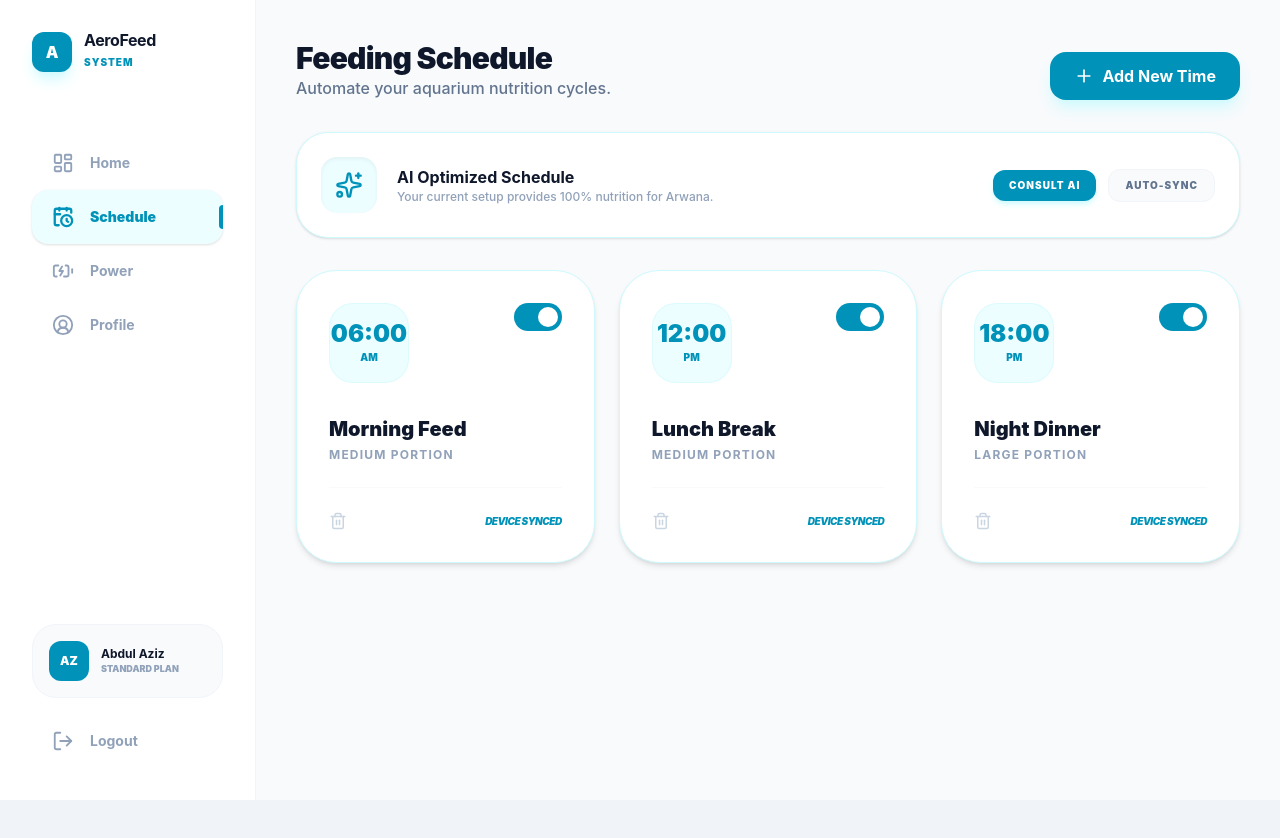
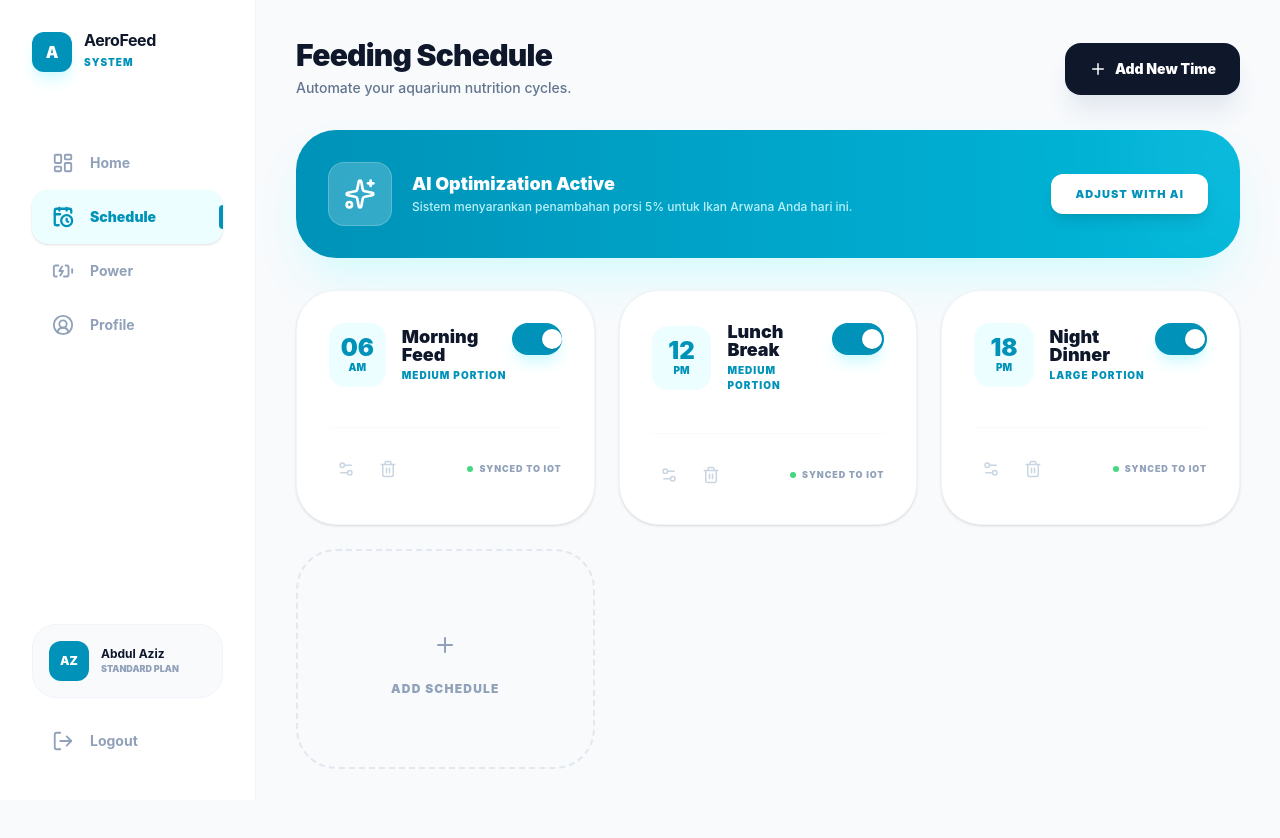
Before and after one commit to abdlaz12/Aerofeed, a Next.js app: page /schedule in a window 1280 px wide. Shown: the top 838 px of the page. Before the commit the page ends 800 px from the top, so only its background shows below. Built offline with nearby package versions, Linux system fonts and the light colour scheme.

Commit message:
frontend

```diff
--- a/src/pages/api/sensor.js
+++ b/src/pages/api/sensor.js
@@ -39,7 +39,7 @@ export default async function handler(req, res) {
       }
     }
 
-    const data = await SensorData.find(filter).sort({ timestamp: -1 }).limit(10);
+    const data = await SensorLog.find(filter).sort({ timestamp: -1 }).limit(10);
     return res.status(200).json(data);
   }
 }
--- a/src/pages/profile.js
+++ b/src/pages/profile.js
@@ -1,90 +1,87 @@
 import {
   UserCircle2, Wifi, Shield, CreditCard, Bell,
   ChevronRight, LogOut, HelpCircle, Star, Fish,
-  Smartphone, CheckCircle2, Settings, Award, Globe
+  Smartphone, CheckCircle2, Settings, Award, Globe, Activity
 } from "lucide-react";
 import Link from 'next/link';
 
-// Data groups (Organized for Desktop View)
+// Data groups (Organized for Responsive View)
 const groups = [
   {
     title: "My Device",
     rows: [
-      { icon: Wifi,        label: "Device Status", sub: "AeroFeed Unit A1",        value: "Connected", iconBg: "bg-cyan-50", iconColor: "text-cyan-600" },
-      { icon: Fish,        label: "Feed System",   sub: "Pellet dispenser active",  value: "Ready",     iconBg: "bg-cyan-50", iconColor: "text-cyan-600" },
+      { icon: Wifi, label: "Device Status", sub: "AeroFeed Unit A1", value: "Connected", iconBg: "bg-cyan-50", iconColor: "text-cyan-600" },
+      { icon: Fish, label: "Feed System", sub: "Pellet dispenser active", value: "Ready", iconBg: "bg-cyan-50", iconColor: "text-cyan-600" },
     ],
   },
   {
     title: "Account & Security",
     rows: [
-      { icon: CreditCard,  label: "Subscription",  sub: "Renews June 10, 2026",    badge: "PRO",    iconBg: "bg-cyan-50", iconColor: "text-cyan-600" },
-      { icon: Bell,        label: "Alerts",        sub: "Push & Email notifications", value: "On",     iconBg: "bg-amber-50", iconColor: "text-amber-600" },
+      { icon: CreditCard, label: "Subscription", sub: "Renews June 10, 2026", badge: "PRO", iconBg: "bg-cyan-50", iconColor: "text-cyan-600" },
+      { icon: Bell, label: "Alerts", sub: "Push & Email notifications", value: "On", iconBg: "bg-amber-50", iconColor: "text-amber-600" },
     ],
   },
   {
     title: "Support",
     rows: [
-      { icon: HelpCircle,  label: "Contact Us", sub: "For Help and Information",    iconBg: "bg-slate-100", iconColor: "text-slate-500" },
+      { icon: HelpCircle, label: "Contact Us", sub: "For Help and Information", iconBg: "bg-slate-50", iconColor: "text-slate-500" },
     ],
   },
 ];
 
 export default function Profile() {
   return (
-    <div className="space-y-8 pb-10">
+    <div className="space-y-6 md:space-y-8 pb-10 px-1 md:px-0">
 
       {/* ── HEADER ── */}
-      <header className="flex justify-between items-center">
+      <header className="flex flex-col md:flex-row justify-between items-start md:items-center gap-2">
         <div>
-          <h1 className="text-3xl font-black text-slate-900 tracking-tight">Account Settings</h1>
-          <p className="text-slate-500 font-medium">Manage your farm profile and device preferences.</p>
+          <h1 className="text-2xl md:text-4xl font-black text-slate-900 tracking-tight leading-none mb-2">Account Settings</h1>
+          <p className="text-slate-500 font-medium text-sm">Manage your farm profile and device preferences.</p>
         </div>
       </header>
 
-      <div className="grid lg:grid-cols-3 gap-8">
+      <div className="grid grid-cols-1 lg:grid-cols-3 gap-6 md:gap-8 items-start">
 
         {/* ── LEFT: PROFILE CARD ── */}
         <div className="lg:col-span-1 space-y-6">
-          <div className="bg-gradient-to-br from-cyan-600 to-cyan-500 rounded-[3rem] p-8 text-white shadow-xl shadow-cyan-100 relative overflow-hidden">
+          <div className="bg-gradient-to-br from-slate-900 to-slate-800 rounded-[2.5rem] md:rounded-[3rem] p-8 text-white shadow-2xl relative overflow-hidden group">
             <div className="relative z-10 flex flex-col items-center text-center">
               <div className="relative mb-6">
-                <div className="w-24 h-24 rounded-[2rem] bg-white/20 border-4 border-white/40 flex items-center justify-center backdrop-blur-sm">
-                  <span className="text-3xl font-black">AZ</span>
+                <div className="w-24 h-24 md:w-28 md:h-28 rounded-[2.5rem] bg-cyan-600 flex items-center justify-center text-white font-black text-3xl shadow-xl shadow-cyan-900/20">
+                  AZ
                 </div>
-                <div className="absolute -bottom-1 -right-1 w-8 h-8 rounded-2xl bg-green-500 border-4 border-white flex items-center justify-center">
+                <div className="absolute -bottom-1 -right-1 w-8 h-8 rounded-2xl bg-green-500 border-4 border-slate-900 flex items-center justify-center">
                   <CheckCircle2 size={16} className="text-white" />
                 </div>
               </div>
 
               <h2 className="text-2xl font-black mb-1 tracking-tight">Abdul Aziz</h2>
-              <p className="text-cyan-100 text-sm font-medium mb-4">aziz@aerofeed.id</p>
+              <p className="text-slate-400 text-xs font-bold uppercase tracking-widest mb-4">Software Engineering</p>
 
-              <div className="flex gap-2">
-                <span className="px-3 py-1 bg-green-500/30 rounded-full text-[10px] font-black tracking-widest uppercase border border-green-400/30">Active</span>
+              <div className="flex flex-wrap justify-center gap-2">
+                <span className="px-3 py-1.5 bg-white/10 rounded-xl text-[9px] font-black tracking-widest uppercase border border-white/5 backdrop-blur-md">PRO Plan</span>
+                <span className="px-3 py-1.5 bg-green-500/20 text-green-400 rounded-xl text-[9px] font-black tracking-widest uppercase border border-green-500/20">Active User</span>
               </div>
             </div>
 
-            {/* Achievement Badge */}
-            <div className="mt-8 pt-6 border-t border-white/10 relative z-10">
-            </div>
-
-            <div className="absolute -top-10 -left-10 w-32 h-32 bg-white/10 rounded-full blur-2xl" />
+            <div className="absolute -top-10 -right-10 w-32 h-32 bg-cyan-500/10 rounded-full blur-3xl group-hover:bg-cyan-500/20 transition-all duration-700" />
           </div>
 
-          {/* Quick Stats */}
-          <div className="bg-white rounded-[2.5rem] p-8 border border-slate-100 shadow-sm grid grid-cols-2 gap-4">
-            <div className="text-center p-4 bg-slate-50 rounded-3xl">
+          {/* Quick Stats Grid */}
+          <div className="bg-white rounded-[2.5rem] p-6 border border-slate-100 shadow-sm grid grid-cols-2 gap-4">
+            <div className="text-center p-5 bg-slate-50/50 rounded-3xl border border-slate-50">
               <p className="text-2xl font-black text-slate-900">2</p>
-              <p className="text-[10px] text-slate-400 font-bold uppercase tracking-widest">Units</p>
+              <p className="text-[10px] text-slate-400 font-bold uppercase tracking-[0.2em]">Devices</p>
             </div>
-            <div className="text-center p-4 bg-slate-50 rounded-3xl">
+            <div className="text-center p-5 bg-slate-50/50 rounded-3xl border border-slate-50">
               <p className="text-2xl font-black text-slate-900">5</p>
-              <p className="text-[10px] text-slate-400 font-bold uppercase tracking-widest">Ponds</p>
+              <p className="text-[10px] text-slate-400 font-bold uppercase tracking-[0.2em]">Ponds</p>
             </div>
           </div>
 
-          <button className="w-full flex items-center justify-center gap-3 py-4 rounded-[2rem] bg-red-50 text-red-500 font-black text-sm hover:bg-red-100 transition-all border border-red-100/50">
-            <LogOut size={18} /> Sign Out from AeroFeed
+          <button className="w-full flex items-center justify-center gap-3 py-4 md:py-5 rounded-[2rem] bg-white text-red-500 font-black text-sm hover:bg-red-50 transition-all border border-red-50 shadow-sm">
+            <LogOut size={18} /> Sign Out
           </button>
         </div>
 
@@ -92,22 +89,22 @@ export default function Profile() {
         <div className="lg:col-span-2 space-y-6">
           {groups.map((grp, gi) => (
             <div key={gi} className="bg-white rounded-[2.5rem] border border-slate-100 shadow-sm overflow-hidden">
-              <div className="px-8 py-5 border-b border-slate-50 bg-slate-50/30">
-                <p className="text-slate-400 text-[10px] font-black uppercase tracking-[0.2em]">{grp.title}</p>
+              <div className="px-8 py-5 border-b border-slate-50 bg-slate-50/20">
+                <p className="text-slate-400 text-[10px] font-black uppercase tracking-[0.2em] leading-none">{grp.title}</p>
               </div>
               <div className="divide-y divide-slate-50">
                 {grp.rows.map((row, ri) => (
-                  <button key={ri} className="w-full flex items-center gap-4 px-8 py-5 hover:bg-slate-50/50 transition-colors group">
-                    <div className={`w-12 h-12 rounded-2xl flex items-center justify-center shrink-0 ${row.iconBg} ${row.iconColor} shadow-sm`}>
+                  <button key={ri} className="w-full flex items-center gap-4 px-6 md:px-8 py-5 hover:bg-slate-50/50 transition-all group">
+                    <div className={`w-10 h-10 md:w-12 md:h-12 rounded-2xl flex items-center justify-center shrink-0 ${row.iconBg} ${row.iconColor} shadow-sm group-hover:scale-105 transition-transform`}>
                       <row.icon size={20} strokeWidth={2.5} />
                     </div>
-                    <div className="flex-1 text-left">
-                      <p className="text-slate-900 text-sm font-black">{row.label}</p>
-                      <p className="text-slate-400 text-[11px] font-medium">{row.sub}</p>
+                    <div className="flex-1 text-left min-w-0">
+                      <p className="text-slate-900 text-sm font-black truncate">{row.label}</p>
+                      <p className="text-slate-400 text-[10px] md:text-[11px] font-medium truncate">{row.sub}</p>
                     </div>
-                    <div className="flex items-center gap-3">
-                      {row.badge && ( <span className="px-3 py-1 bg-cyan-50 text-cyan-600 text-[10px] font-black rounded-lg"> {row.badge} </span> )}
-                      {row.value && ( <span className="text-slate-400 text-xs font-bold uppercase tracking-tighter">{row.value}</span> )}
+                    <div className="flex items-center gap-2 md:gap-4 shrink-0">
+                      {row.badge && ( <span className="px-3 py-1 bg-cyan-600 text-white text-[9px] font-black rounded-lg shadow-lg shadow-cyan-100"> {row.badge} </span> )}
+                      {row.value && ( <span className="text-slate-400 text-[10px] md:text-xs font-bold uppercase tracking-tighter">{row.value}</span> )}
                       <ChevronRight size={18} className="text-slate-200 group-hover:text-cyan-600 transition-colors" />
                     </div>
                   </button>
--- a/src/pages/schedule.js
+++ b/src/pages/schedule.js
@@ -1,11 +1,12 @@
 import { useState } from "react";
-import { CalendarClock, Clock, Trash2, Plus, Sparkles } from "lucide-react";
+import { CalendarClock, Clock, Trash2, Plus, Sparkles, ChevronRight, Settings2 } from "lucide-react";
 import Link from 'next/link';
+import { motion, AnimatePresence } from "framer-motion";
 
 const initialSchedules = [
-  { id: 1, time: "06:00", period: "AM", label: "Morning Feed", portion: "Medium", color: "bg-cyan-50 text-cyan-600", enabled: true },
-  { id: 2, time: "12:00", period: "PM", label: "Lunch Break", portion: "Medium", color: "bg-cyan-50 text-cyan-600", enabled: true },
-  { id: 3, time: "18:00", period: "PM", label: "Night Dinner", portion: "Large", color: "bg-purple-50 text-purple-600", enabled: true },
+  { id: 1, time: "06:00", period: "AM", label: "Morning Feed", portion: "Medium", enabled: true },
+  { id: 2, time: "12:00", period: "PM", label: "Lunch Break", portion: "Medium", enabled: true },
+  { id: 3, time: "18:00", period: "PM", label: "Night Dinner", portion: "Large", enabled: true },
 ];
 
 export default function SchedulePage() {
@@ -16,70 +17,106 @@ export default function SchedulePage() {
   };
 
   return (
-    <div className="space-y-8">
-      <header className="flex justify-between items-end">
+    <div className="space-y-8 pb-10">
+      {/* ── HEADER ── */}
+      <header className="flex flex-col md:flex-row justify-between items-start md:items-center gap-4">
         <div>
-          <h1 className="text-3xl font-black text-slate-900 tracking-tight">Feeding Schedule</h1>
-          <p className="text-slate-500 font-medium">Automate your aquarium nutrition cycles.</p>
+          <h1 className="text-3xl font-black text-slate-900 tracking-tight leading-none mb-2">Feeding Schedule</h1>
+          <p className="text-slate-500 font-medium text-sm">Automate your aquarium nutrition cycles.</p>
         </div>
-        <button className="bg-cyan-600 text-white px-6 py-3 rounded-2xl font-bold flex items-center gap-2 hover:bg-cyan-700 transition-all shadow-lg shadow-cyan-100">
-          <Plus size={20} /> Add New Time
+        <button className="w-full md:w-auto bg-slate-900 text-white px-6 py-4 rounded-2xl font-black text-sm flex items-center justify-center gap-2 hover:bg-slate-800 transition-all shadow-xl shadow-slate-200 active:scale-95">
+          <Plus size={18} /> Add New Time
         </button>
       </header>
 
-      {/* AI Optimized Banner (Ditambah link ke chat) */}
-      <div className="bg-white border border-cyan-100 rounded-[2rem] p-6 flex items-center justify-between shadow-sm">
-        <div className="flex items-center gap-5">
-          <div className="w-14 h-14 rounded-2xl bg-cyan-50 flex items-center justify-center text-cyan-600 shadow-inner">
-            <Sparkles size={28} />
+      {/* ── AI RECOMMENDATION CARD (Lebih Minimalis) ── */}
+      <div className="bg-gradient-to-r from-cyan-600 to-cyan-500 rounded-[2.5rem] p-6 md:p-8 text-white shadow-2xl shadow-cyan-100 relative overflow-hidden group">
+        <div className="relative z-10 flex flex-col md:flex-row justify-between items-center gap-6">
+          <div className="flex items-center gap-5 text-center md:text-left flex-col md:flex-row">
+            <div className="w-16 h-16 rounded-2xl bg-white/20 backdrop-blur-md flex items-center justify-center border border-white/20">
+              <Sparkles size={32} className="text-white" />
             </div>
             <div>
-            <p className="text-slate-900 font-bold">AI Optimized Schedule</p>
-            <p className="text-slate-400 text-xs font-medium">Your current setup provides 100% nutrition for Arwana.</p>
+              <p className="text-lg font-black leading-tight">AI Optimization Active</p>
+              <p className="text-cyan-100 text-xs font-medium opacity-90 mt-1">Sistem menyarankan penambahan porsi 5% untuk Ikan Arwana Anda hari ini.</p>
             </div>
           </div>
-        <div className="flex items-center gap-3">
           <Link href="/chat">
-            <button className="px-4 py-2 bg-cyan-600 text-white rounded-xl text-[10px] font-black uppercase tracking-widest hover:bg-cyan-700 transition-all shadow-md shadow-cyan-100">
-              Consult AI
+            <button className="bg-white text-cyan-600 px-6 py-3 rounded-xl text-[11px] font-black uppercase tracking-widest hover:bg-cyan-50 transition-all shadow-lg">
+              Adjust with AI
             </button>
           </Link>
-          <div className="px-4 py-2 bg-slate-50 rounded-xl text-slate-500 text-[10px] font-black uppercase tracking-widest border border-slate-100">
-            Auto-Sync
         </div>
+        <div className="absolute -top-10 -right-10 w-32 h-32 bg-white/10 rounded-full blur-3xl" />
+      </div>
+
+      {/* ── SCHEDULE LIST ── */}
+      <div className="grid grid-cols-1 md:grid-cols-2 xl:grid-cols-3 gap-6">
+        <AnimatePresence>
+          {schedules.map((item) => (
+            <motion.div
+              layout
+              key={item.id}
+              className={`group relative bg-white rounded-[2.5rem] p-8 border transition-all duration-500 ${
+                item.enabled
+                ? 'border-slate-100 shadow-sm hover:shadow-xl hover:shadow-slate-200/50'
+                : 'border-slate-50 opacity-50 grayscale'
+              }`}
+            >
+              <div className="flex justify-between items-start mb-10">
+                <div className="flex items-center gap-4">
+                  <div className={`w-16 h-16 rounded-2xl flex flex-col items-center justify-center transition-colors ${item.enabled ? 'bg-cyan-50 text-cyan-600' : 'bg-slate-100 text-slate-400'}`}>
+                    <span className="text-2xl font-black leading-none">{item.time.split(':')[0]}</span>
+                    <span className="text-[10px] font-black uppercase">{item.period}</span>
+                  </div>
+                  <div>
+                    <h3 className="text-slate-900 text-lg font-black leading-none mb-1">{item.label}</h3>
+                    <p className={`text-[10px] font-black uppercase tracking-widest ${item.enabled ? 'text-cyan-600' : 'text-slate-400'}`}>
+                      {item.portion} Portion
+                    </p>
                   </div>
                 </div>
 
-      {/* Schedule Grid */}
-      <div className="grid md:grid-cols-2 lg:grid-cols-3 gap-6">
-        {schedules.map((item) => (
-          <div key={item.id} className={`bg-white rounded-[2.5rem] p-8 border transition-all ${item.enabled ? 'border-cyan-100 shadow-md' : 'border-slate-50 opacity-60'}`}>
-            <div className="flex justify-between items-start mb-8">
-              <div className="bg-cyan-50 w-20 h-20 rounded-3xl flex flex-col items-center justify-center border border-cyan-100/50">
-                <span className="text-cyan-600 text-2xl font-black leading-none">{item.time}</span>
-                <span className="text-cyan-600 text-[10px] font-black mt-1">{item.period}</span>
-              </div>
                 <button
                   onClick={() => toggleSchedule(item.id)}
-                className={`w-12 h-7 rounded-full relative transition-colors ${item.enabled ? 'bg-cyan-600' : 'bg-slate-200'}`}
+                  className={`w-14 h-8 rounded-full relative transition-all duration-300 ${item.enabled ? 'bg-cyan-600 shadow-lg shadow-cyan-100' : 'bg-slate-200'}`}
                 >
-                <div className={`absolute top-1 w-5 h-5 bg-white rounded-full transition-all ${item.enabled ? 'left-[24px]' : 'left-1'}`} />
+                  <div className={`absolute top-1.5 w-5 h-5 bg-white rounded-full shadow-sm transition-all duration-300 ${item.enabled ? 'left-[30px]' : 'left-1.5'}`} />
                 </button>
               </div>
 
-            <h3 className="text-slate-900 text-xl font-black mb-1">{item.label}</h3>
-            <p className="text-slate-400 text-xs font-bold uppercase tracking-widest mb-6">{item.portion} Portion</p>
-
-            <div className="pt-6 border-t border-slate-50 flex justify-between items-center">
-              <button className="text-slate-300 hover:text-red-400 transition-colors">
+              <div className="flex items-center justify-between pt-6 border-t border-slate-50">
+                <div className="flex gap-2">
+                  <button className="p-2 text-slate-300 hover:text-slate-600 transition-colors">
+                    <Settings2 size={18} />
+                  </button>
+                  <button className="p-2 text-slate-300 hover:text-red-500 transition-colors">
                     <Trash2 size={18} />
                   </button>
-              <div className="text-[10px] font-black text-cyan-600 uppercase tracking-tighter italic">
-                Device Synced
+                </div>
+                <div className="flex items-center gap-1.5">
+                  <div className={`w-1.5 h-1.5 rounded-full ${item.enabled ? 'bg-green-500 animate-pulse' : 'bg-slate-300'}`} />
+                  <span className="text-[9px] font-black text-slate-400 uppercase tracking-widest">
+                    {item.enabled ? 'Synced to IoT' : 'Disabled'}
+                  </span>
                 </div>
               </div>
+
+              {/* Decorative Accent */}
+              {item.enabled && (
+                <div className="absolute top-0 right-12 w-8 h-1 bg-cyan-600 rounded-b-full opacity-0 group-hover:opacity-100 transition-opacity" />
+              )}
+            </motion.div>
+          ))}
+        </AnimatePresence>
+
+        {/* Add New Placeholder (Dashed) */}
+        <button className="border-2 border-dashed border-slate-200 rounded-[2.5rem] p-8 flex flex-col items-center justify-center gap-3 text-slate-400 hover:border-cyan-300 hover:text-cyan-600 hover:bg-cyan-50/30 transition-all min-h-[220px] group">
+          <div className="w-12 h-12 rounded-full bg-slate-50 flex items-center justify-center group-hover:bg-cyan-100 transition-colors">
+            <Plus size={24} />
           </div>
-        ))}
+          <span className="font-black text-xs uppercase tracking-widest">Add Schedule</span>
+        </button>
       </div>
     </div>
   );
```
Also changed, not shown: src/pages/energy.js (+50 -48 lines). Lines whose indentation alone changed are shown as unchanged.
